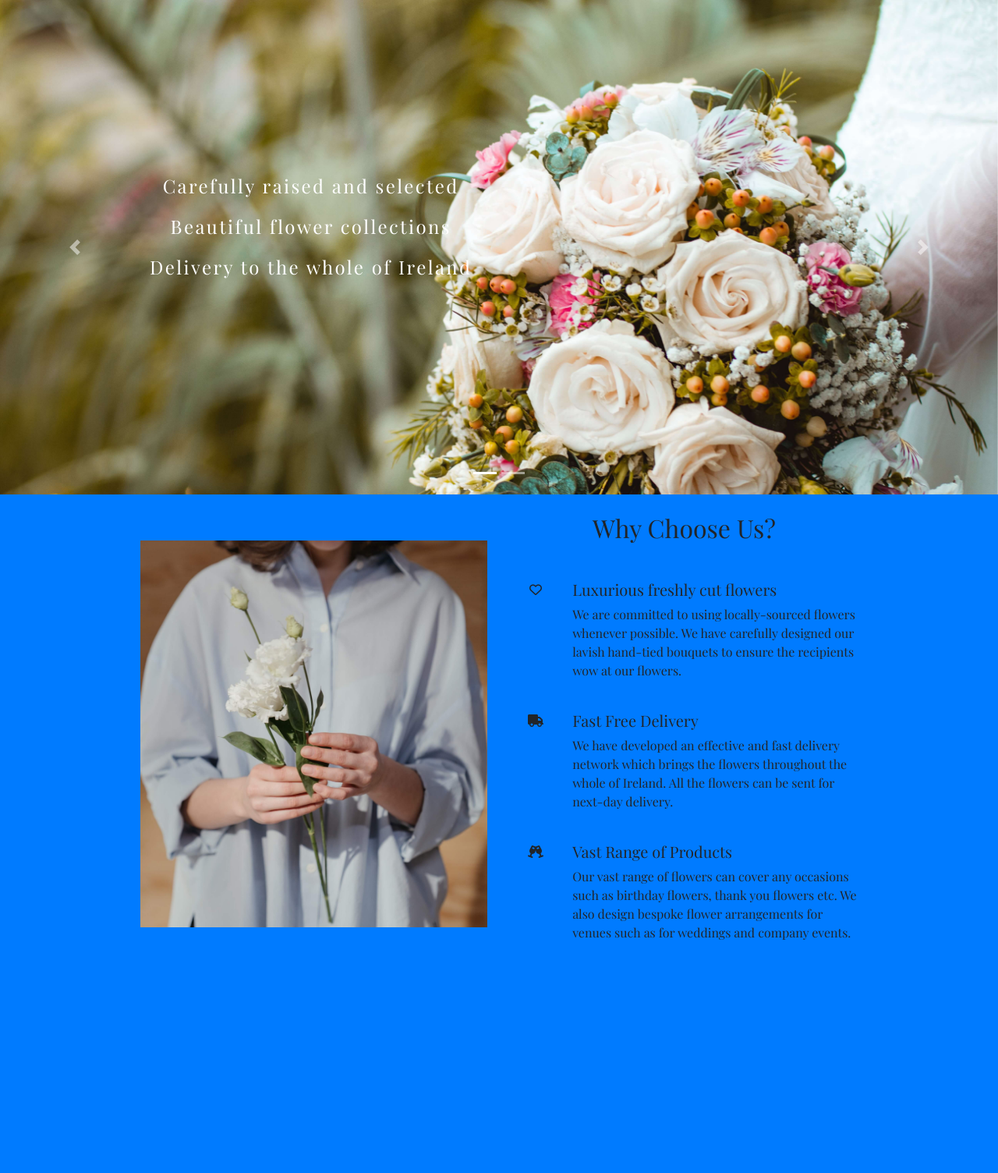
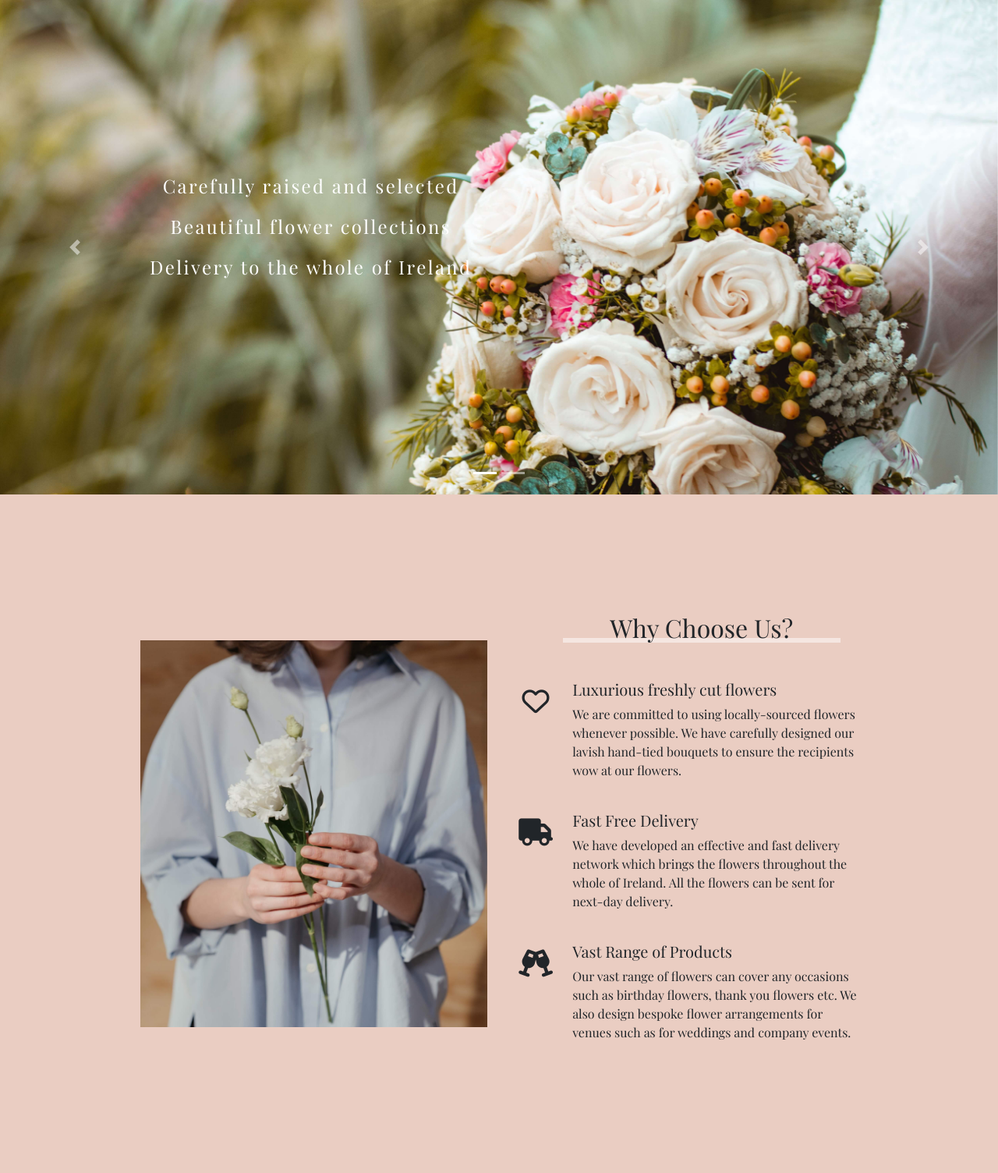
Before and after one commit to AsunaMasuda/FloweryDays, a Django app: page / in a window 1280 px wide. Shown: the part 166-1670 px from the top of the page at 78% size. Before the commit the page ends 1371 px from the top, so only its background shows below. Run offline with Django 3.2, Linux system fonts and the light colour scheme; some libraries are stand-ins or nearby versions.

Commit message:
Add the background color and font styling for about sestion to base.css

```diff
--- a/static/css/base.css
+++ b/static/css/base.css
@@ -132,3 +132,23 @@ body {
     color: #fff;
     text-align: center;
 }
+
+/** About **/
+.page-section {
+    padding: 8rem 0;
+}
+
+.bg-primary{
+    background-color: #eacdc2 !important;
+}
+
+.about-icon {
+    font-size: 35px
+}
+
+.liner-text {
+    position: relative;
+    background: linear-gradient(to bottom, #ffffff00 85%, #F5E6E1 15%);
+    width: 80%;
+    left: 15%;
+}
```
